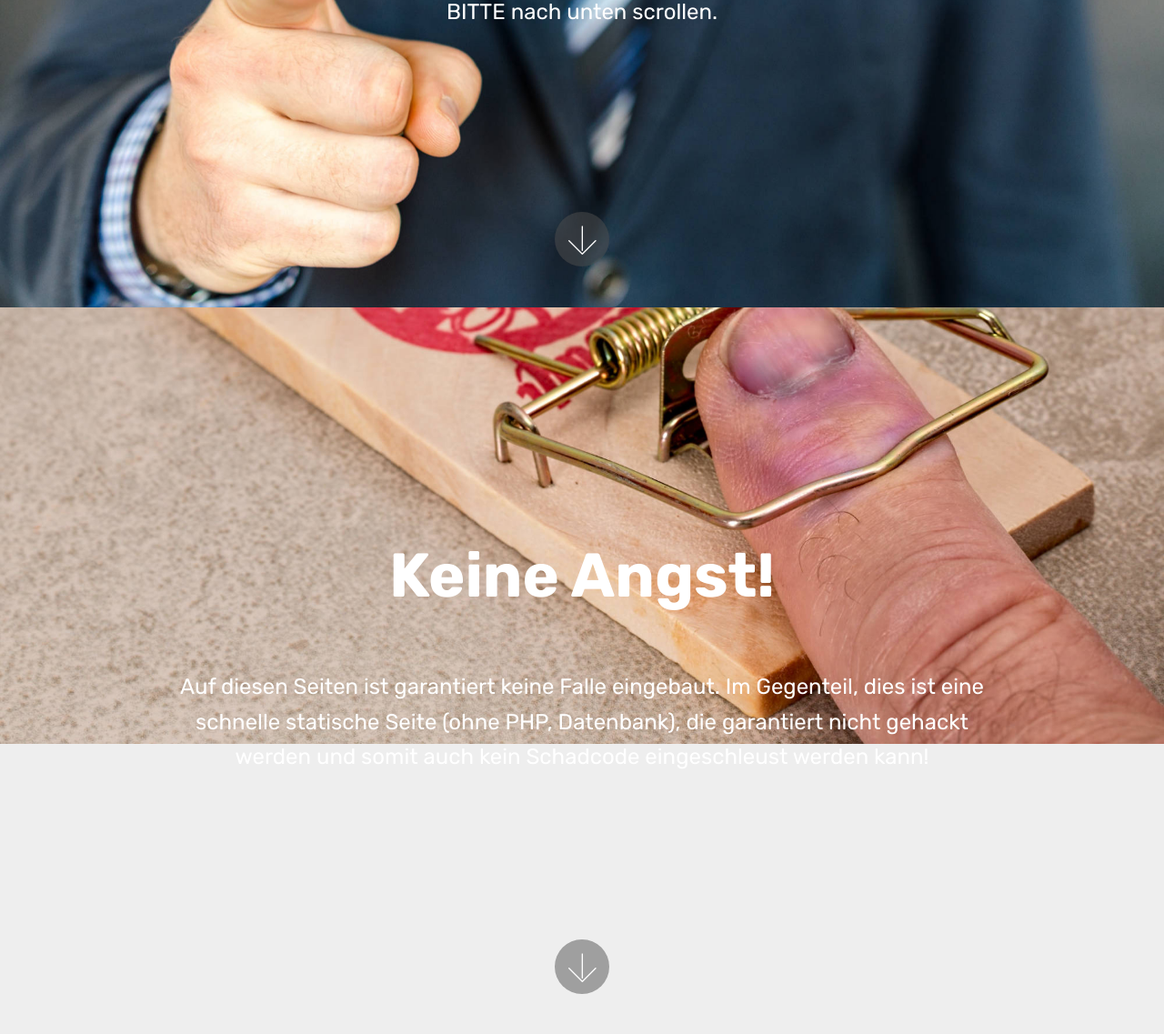
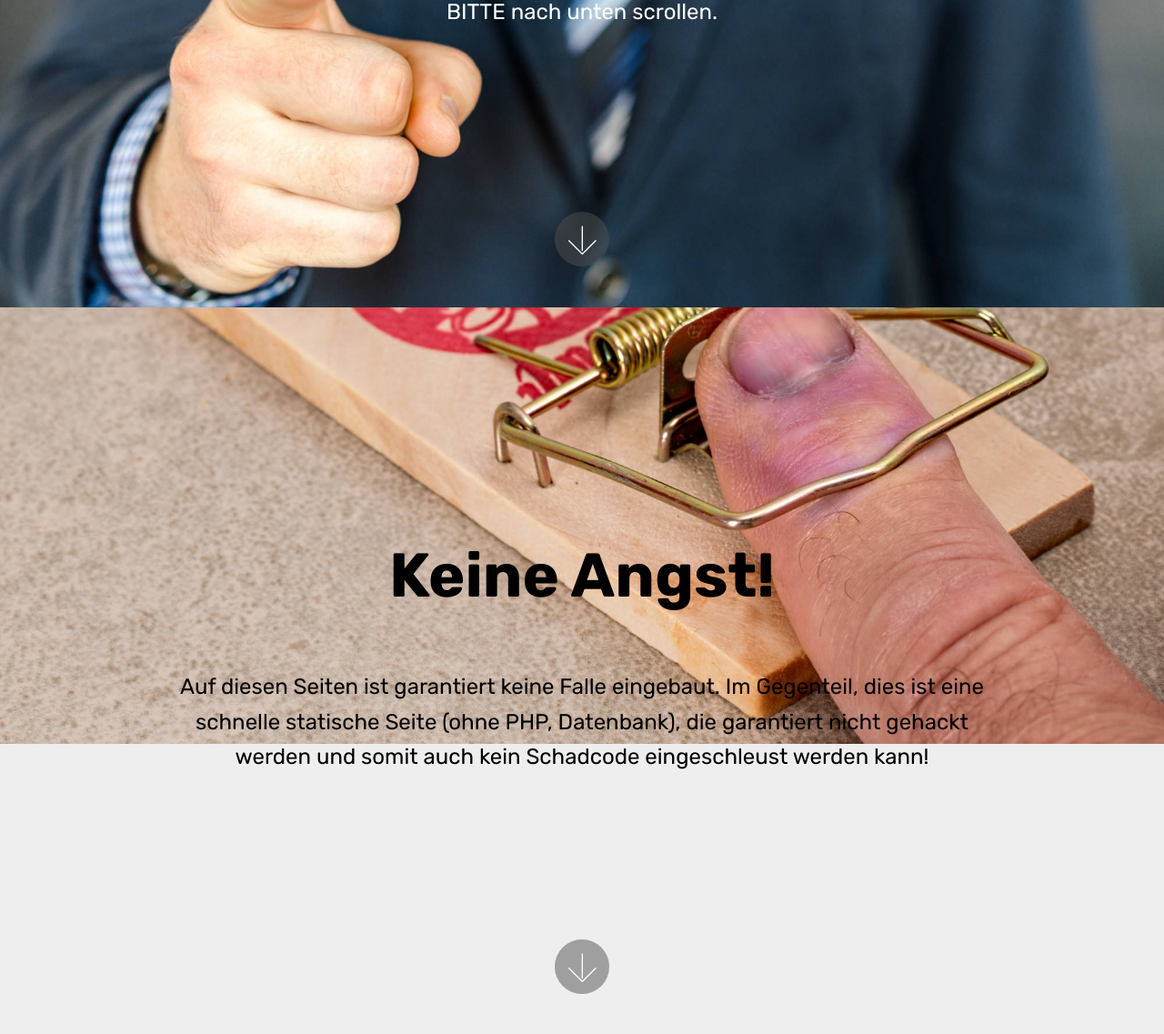
Before and after one commit to sbrind/sbrind.github.io, a PHP site: page / in a window 1280 px wide. Shown: the part 462-1599 px from the top of the page at 91% size. Run offline with PHP 8.4, Linux system fonts and the light colour scheme; some web fonts are replaced.

Commit message:
create github pages

```diff
--- a/assets/mobirise/css/mbr-additional.css
+++ b/assets/mobirise/css/mbr-additional.css
@@ -1788,6 +1788,13 @@ body {
 .cid-qZGVHFYAqm {
   background-image: url("../../../assets/images/close-up-finger-hurt-433625-2000x1420.jpg");
 }
+.cid-qZGVHFYAqm H1 {
+  color: #000000;
+}
+.cid-qZGVHFYAqm .mbr-text,
+.cid-qZGVHFYAqm .mbr-section-btn {
+  color: #000000;
+}
 .cid-qXkX4xwCTb {
   background-image: url("../../../assets/images/background1.jpg");
 }
@@ -1803,13 +1810,14 @@ body {
   font-style: italic;
 }
 .cid-qXkX4xwCTb H1 {
-  color: #ffffff;
+  color: #55b4d4;
 }
 .cid-qXkX4xwCTb H3 {
   color: #efefef;
 }
 .cid-qXkX4xwCTb P {
   color: #0f7699;
+  text-align: left;
 }
 .cid-qXkX4xwCTb B {
   color: #55b4d4;
--- a/impressum.html
+++ b/impressum.html
@@ -52,7 +52,7 @@
     </nav>
 </section>
 
-<section class="engine"><a href="https://mobirise.info/u">bootstrap responsive templates</a></section><section class="mbr-section content5 cid-qXl1X6GBnT mbr-parallax-background" id="content5-c">
+<section class="engine"><a href="https://mobirise.info/m">website design templates</a></section><section class="mbr-section content5 cid-qXl1X6GBnT mbr-parallax-background" id="content5-c">
 
 
 
@@ -91,7 +91,7 @@
             <div class="media-container-column col-lg-8" data-form-type="formoid">
                     <div data-form-alert="" hidden="">Vielen Dank! Ihre Nachricht wurde verschickt!</div>
 
-                    <form class="mbr-form" action="https://mobirise.com/" method="post" data-form-title="Mobirise Form"><input type="hidden" name="email" data-form-email="true" value="1gEgnFnPGTKZ527hmRWE6sMjh1zqyeRX2wgFxegQNeLDxMW56VrIdhvQ6wTZ9EfQrWEDwOKqZ7Dng71XnbhvSsBs+jivM3jI4rk3WMOa9JFqrHXd6bXMG/LoUDRAhqwu">
+                    <form class="mbr-form" action="https://mobirise.com/" method="post" data-form-title="Mobirise Form"><input type="hidden" name="email" data-form-email="true" value="274wHi8jDEZStd/m8b/nCtQprtsunqbUQDQgGiGkOd1my6xkalY77jNpW6mVL++m+u3lIak1RDRWBcmMDqYSZSFFzjFiaIwWuFd4Faj1bbFRe925tFWdNT6uMUfslLdP">
                         <div class="row row-sm-offset">
                             <div class="col-md-4 multi-horizontal" data-for="name">
                                 <div class="form-group">
```
Also changed, not shown: 1 other file.
